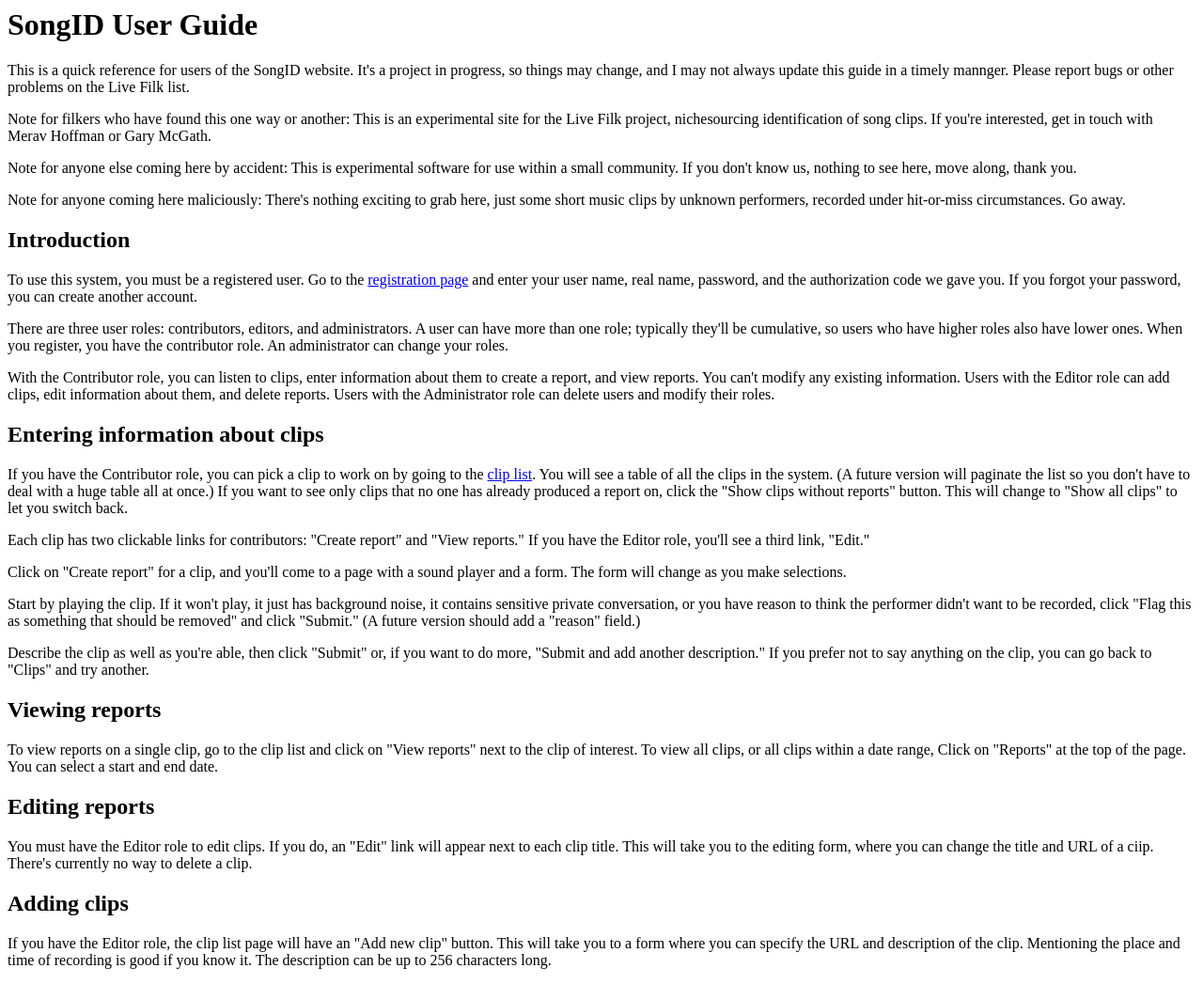
After one commit to gmcgath/songid, a PHP site: page /help.html in a window 1280 px wide. The commit adds this page. Shown: the whole page at 94% size. Run offline with PHP 8.4, Linux system fonts and the light colour scheme; a stand-in replaces the project's code that opens the database connection.

Commit message:
Add help page with link in menubar, and do safer parameter checking.
Add default robots.txt to ignore everything.

```diff
--- /dev/null
+++ b/web/help.html
@@ -0,0 +1,90 @@
+<html lang="en">
+<head>
+<meta http-equiv="Content-Type" content="text/html; charset=UTF-8">
+<title>SongID User Guide</title>
+</head>
+<body>
+
+<h1>SongID User Guide</h1>
+
+<p>
+This is a quick reference for users of the SongID website. It's a project in
+progress, so things may change, and I may not always update this guide
+in a timely mannger. Please report bugs or other problems on the Live Filk list.
+<p>
+Note for filkers who have found this one way or another: This is an experimental
+site for the Live Filk project, nichesourcing identification of song clips. If
+you're interested, get in touch with Merav Hoffman or Gary McGath.
+<p>
+Note for anyone else coming here by accident: This is experimental software for use
+within a small community. If you don't know us, nothing to see here, move
+along, thank you.
+<p>
+Note for anyone coming here maliciously: There's nothing exciting
+to grab here, just some short music clips by unknown performers, recorded
+under hit-or-miss circumstances. Go away.
+</p>
+
+<h2>Introduction</h2>
+<p>
+To use this system, you must be a registered user. Go to the
+<a href="register.php" target="_blank">registration page</a> and enter your user name,
+real name, password, and the authorization code we gave you. If you
+forgot your password, you can create another account.
+<p>
+There are three user roles: contributors, editors, and administrators.
+A user can have more than one role; typically they'll be cumulative, so
+users who have higher roles also have lower ones.
+When you register, you have the contributor role. An administrator can
+change your roles.
+<p>
+With the Contributor role, you can listen to clips, enter information about them to
+create a report, and view reports. You can't modify any existing information.
+Users with the Editor role can add clips, edit information about them, and delete reports.
+Users with the Administrator role can delete users and modify their roles.
+</p>
+<h2>Entering information about clips</h2>
+<p>
+If you have the Contributor role, you can pick a clip to work on by going to the
+<a href="cliplist.php" target="_blank">clip list</a>. You will see a table of all
+the clips in the system. (A future version will paginate the list so you don't have
+to deal with a huge table all at once.) If you want to see only clips that no one has
+already produced a report on, click the "Show clips without reports" button. This will
+change to "Show all clips" to let you switch back.
+<p>
+Each clip has two clickable links for contributors: "Create report" and "View reports."
+If you have the Editor role, you'll see a third link, "Edit."
+<p>
+Click on "Create report" for a clip, and you'll come to a page with a sound player
+and a form. The form will change as you make selections.
+<p>
+Start by playing the clip. If it won't play, it just has background noise, it contains
+sensitive private conversation, or you have reason to think the performer didn't want
+to be recorded, click "Flag this as something that should be removed" and click "Submit."
+(A future version should add a "reason" field.)
+<p>
+Describe the clip as well as you're
+able, then click "Submit" or, if you want to do more, "Submit and add another description."
+If you prefer not to say anything on the clip, you can go back to "Clips" and try another.
+</p>
+<h2>Viewing reports</h2>
+<p>
+To view reports on a single clip, go to the clip list and click on "View reports" next to
+the clip of interest. To view all clips, or all clips within a date range, Click on
+"Reports" at the top of the page. You can select a start and end date.
+</p>
+<h2>Editing reports</h2>
+<p>
+You must have the Editor role to edit clips. If you do, an "Edit" link will appear next
+to each clip title. This will take you to the editing form, where you can change the
+title and URL of a ciip. There's currently no way to delete a clip.
+</p>
+<h2>Adding clips</h2>
+<p>
+If you have the Editor role, the clip list page will have an "Add new clip" button.
+This will take you to a form where you can specify the URL and description of the
+clip. Mentioning the place and time of recording is good if you know it. The
+description can be up to 256 characters long.
+</p>
+</body>
+</html>
--- a/web/login.php
+++ b/web/login.php
@@ -21,7 +21,7 @@
 
 <h1>Log in</h1>
 <?php
-if (!is_null($_GET["error"]))
+if (array_key_exists("error", $_GET))
 	echo ("<p class='errormsg'>Login error.</p>\n");
 ?>
 <div>
--- a/web/menubar.php
+++ b/web/menubar.php
@@ -26,6 +26,7 @@ else {
 	}
 ?>
 	<li><a href="logout.php">Log out</a></li>
+	<li><a href="help.html">Help</a></li>
 </ul>
 </div>
 <div style="clear:both"><p>&nbsp;</p></div>
--- a/web/register.php
+++ b/web/register.php
@@ -21,8 +21,8 @@ header("Content-type: text/html; charset=utf-8");
 
 <h1>Sign up</h1>
 <?php
-$err = $_GET["error"];
-if (!is_null($err)) {
+if (array_key_exists("error", $err)) {
+	$err = $_GET["error"];
 	switch ((int) $err) {
 		case 1:
 			$errmsg = "Password must be 8 to 24 characters long.";
@@ -45,8 +45,8 @@ if (!is_null($err)) {
 		default:
 			$errmsg = "Invalid response.";
 	}
+	echo ("<p class='errormsg'>$errmsg</p>\n");
 }
-	echo ("<p class='errormsg'>$errmsg</p>\n");
 ?>
 <p>The user name and password may contain only letters, digits, and underscores.</p>
 <div>
--- /dev/null
+++ b/web/robots.txt
@@ -0,0 +1,4 @@
+# Default robots.txt file, tells crawlers to go away
+
+User-agent: *
+Disallow: /
```
Also changed, not shown: web/cliplist.php (line endings or trailing spaces), 1 other file.
